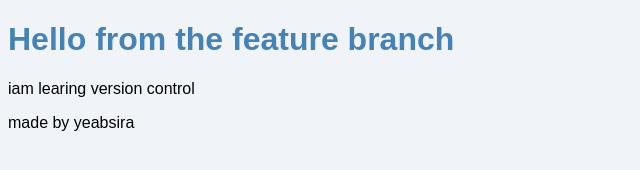
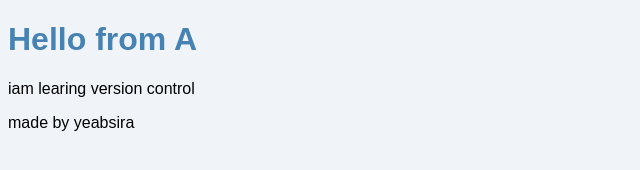
Before and after one commit to Yeab-d/git-lab, a plain HTML site: page index.html in a window 1280 px wide. Shown: the whole page, without its empty margins (0-640 px from the left). Drawn offline with Linux system fonts and the light colour scheme.

Commit message:
Heading A

```diff
--- a/index.html
+++ b/index.html
@@ -5,7 +5,7 @@
   <link rel="stylesheet" href="style.css">
 </head>
 <body>
-<h1>Hello from the feature branch</h1>
+<h1>Hello from A</h1>
   <p>iam learing version control</p>
   <footer>made by yeabsira</footer>
 </body>
```
